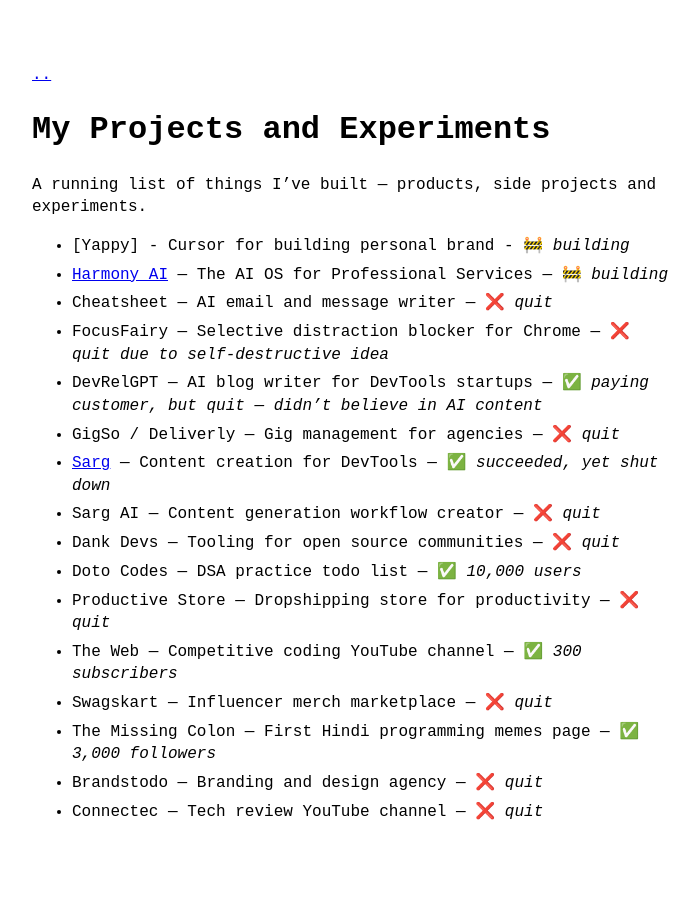
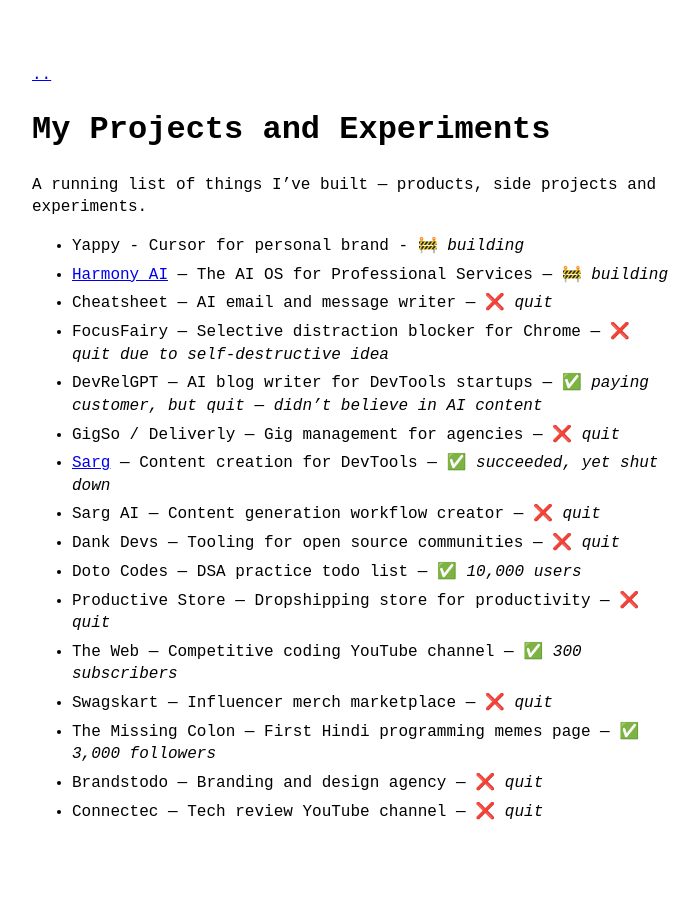
Before and after one commit to vishalvibes/vishalvibes.github.io, a Jekyll site: the page built from projects.md, in a window 1280 px wide. Shown: the whole page, without its empty margins (288-987 px from the left). Built offline with Jekyll 4.4.1, drawn with Linux system fonts in a browser that asks for light colours.

Commit message:
Fix formatting of project list in projects.md

```diff
--- a/projects.md
+++ b/projects.md
@@ -9,7 +9,7 @@ permalink: /projects
 
 A running list of things I've built — products, side projects and experiments.
 
-- [Yappy] - Cursor for building personal brand - 🚧 *building*
+- Yappy - Cursor for personal brand - 🚧 *building*
 - [Harmony AI](https://getharmony.ai) — The AI OS for Professional Services — 🚧 *building*
 - Cheatsheet — AI email and message writer — ❌ *quit*
 - FocusFairy — Selective distraction blocker for Chrome — ❌ *quit due to self-destructive idea*
```
